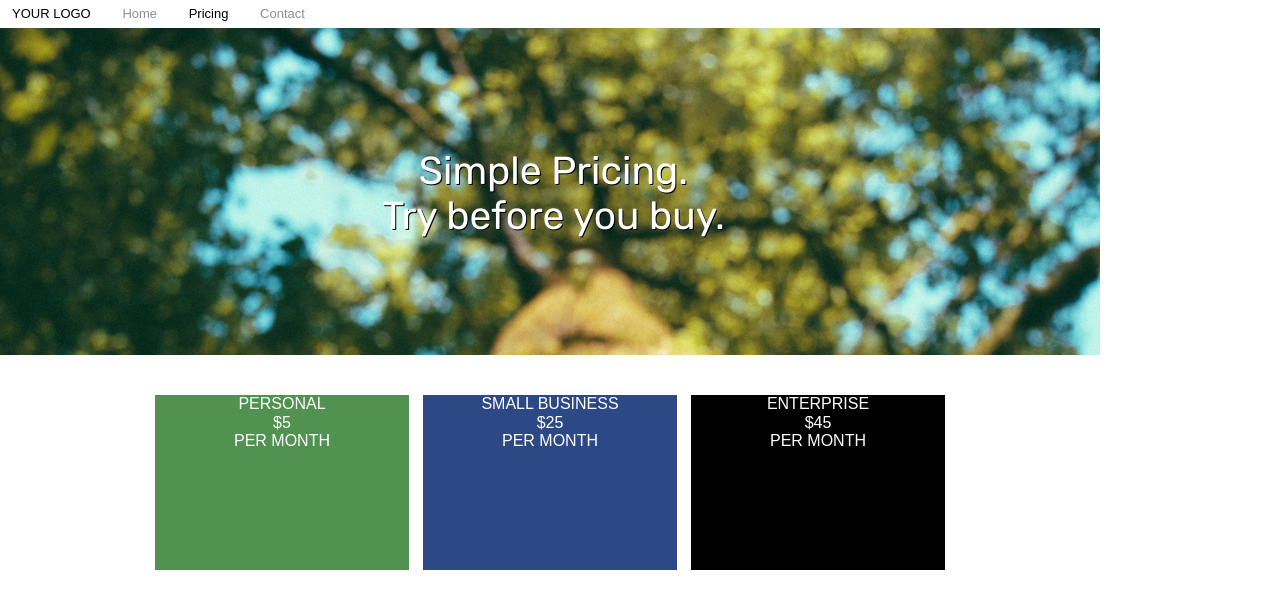
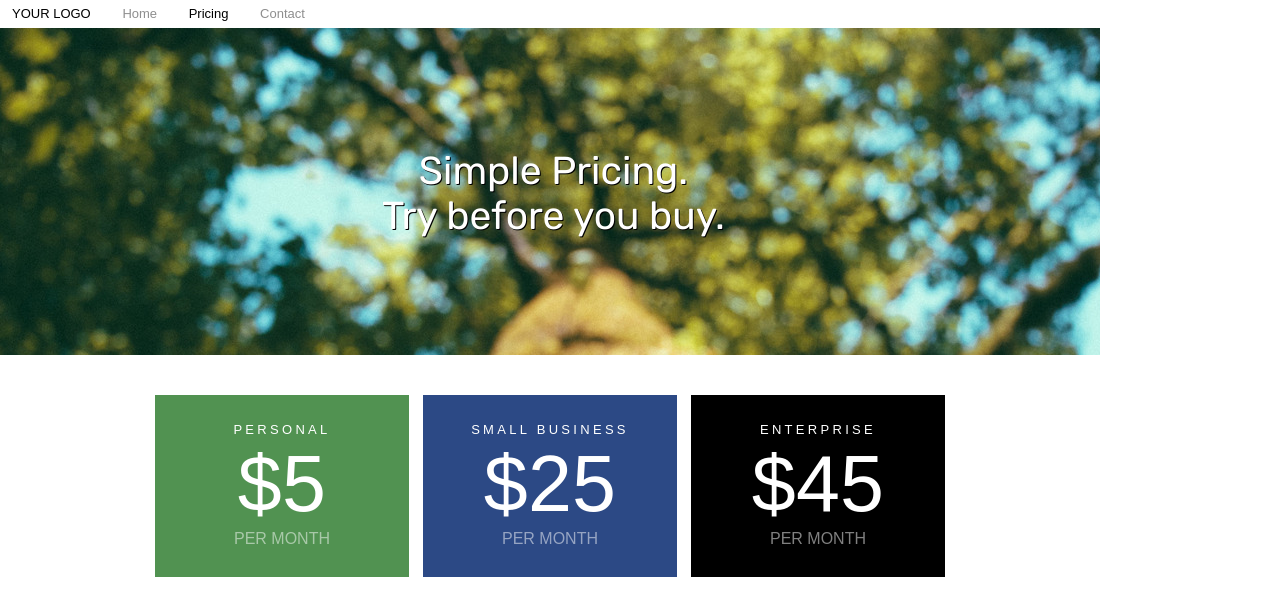
Before and after one commit to farstrider777/simple_pricing, a plain HTML site: page index.html in a window 1280 px wide. Drawn offline with Linux system fonts and the light colour scheme.

Commit message:
finished pricing plans top colored boxes

```diff
--- a/index.html
+++ b/index.html
@@ -15,32 +15,32 @@
     <a href="#" class="gray_color">Contact<a>
   </nav>
 
-  <div class="background">
+  <div class="background relative">
     <div class="a_position">Simple Pricing.<br>
     Try before you buy.
     </div>
   </div>
 
-  <section class="align_center align_price_section">
-    <article class="float_left price_plan_margin price_plan_width">
+  <section class="align_center align_price_section_top">
+    <article class="float_left price_plan_margin price_plan_width" >
       <div class="bg_green text_white price_height">
-        <div>PERSONAL</div>
-        <div>$5</div>
-        <div>PER MONTH</div>
+        <div class="plan_name_font plan_name_position">PERSONAL</div>
+        <div class="plan_price_font plan_price_position">$5</div>
+        <div class="plan_per_month_font">PER MONTH</div>
       </div>
     </article>
     <article class="float_left price_plan_margin price_plan_width">
       <div class="bg_blue text_white price_height">
-        <div>SMALL BUSINESS</div>
-        <div>$25</div>
-        <div>PER MONTH</div>
+        <div class="plan_name_font plan_name_position">SMALL BUSINESS</div>
+        <div class="plan_price_font plan_price_position">$25</div>
+        <div class="plan_per_month_font">PER MONTH</div>
       </div>
     </article>
     <article class="float_left price_plan_margin price_plan_width">
       <div class="bg_black text_white price_height">
-        <div>ENTERPRISE</div>
-        <div>$45</div>
-        <div>PER MONTH</div>
+        <div class="plan_name_font plan_name_position">ENTERPRISE</div>
+        <div class="plan_price_font plan_price_position">$45</div>
+        <div class="plan_per_month_font">PER MONTH</div>
       </div>
     </article>
   </section>
--- a/main.css
+++ b/main.css
@@ -32,7 +32,6 @@ section{
   color: white;
   text-align: center;
   font-size: 39px;
-  position: relative;
   font-family: 'Rubik', sans-serif;
 }
 
@@ -71,9 +70,37 @@ section{
   color: white;
 }
 
-.align_price_section{
+.relative{
+  position: relative;
+}
+
+.align_price_section_top{
   margin-top: -10px;
 }
+
+.plan_name_font{
+  font-size: 13px;
+  letter-spacing: 3.3px;
+  }
+
+.plan_name_position{
+  padding-top: 28px;
+}
+
+.plan_price_font{
+  font-size: 79px;
+  letter-spacing: .3px;
+  font-weight: 300;
+  }
+
+.plan_price_position{
+  padding-top: 1px;
+}
+
+.plan_per_month_font{
+  font-size: 16px;
+  opacity: 0.5;
+  }
 
 .price_plan_margin{
   margin: 0px 7px;
@@ -84,5 +111,5 @@ section{
 }
 
 .price_height{
-  height: 175px;
+  height: 182px;
 }
```
